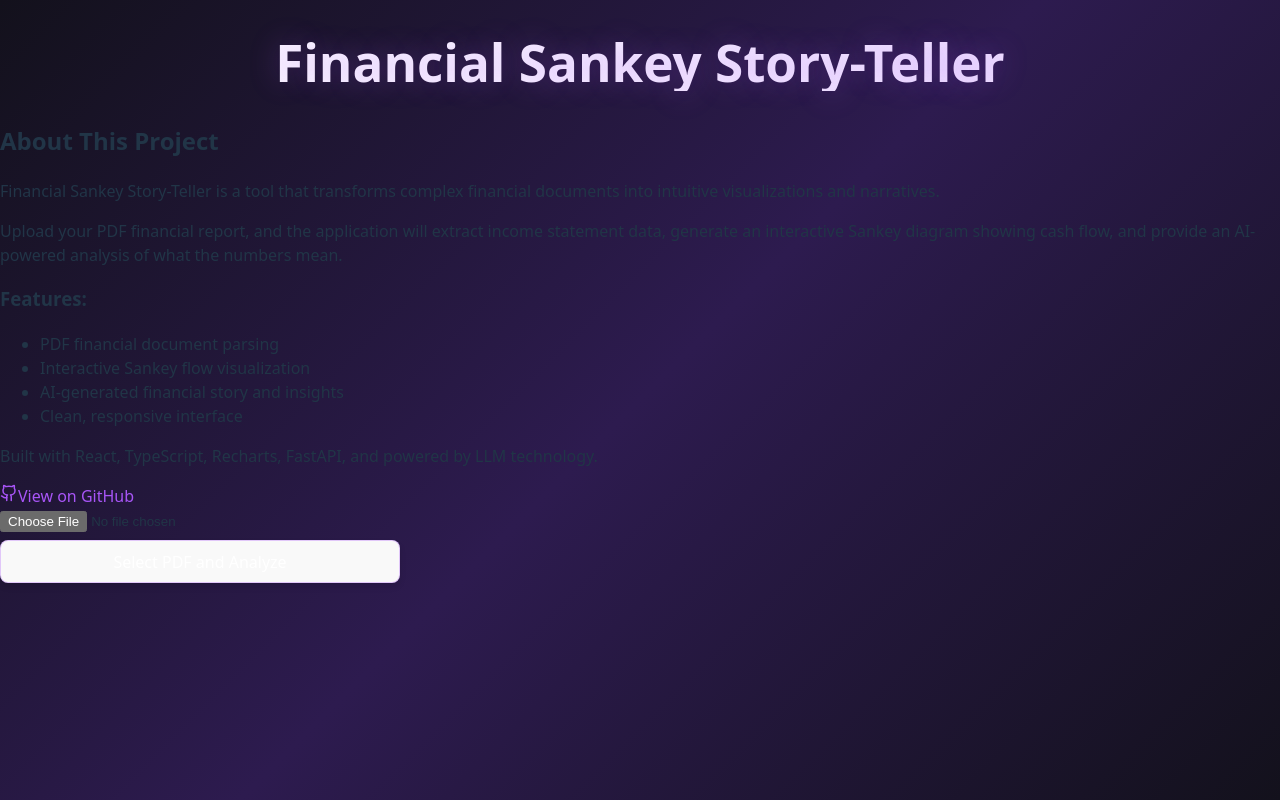
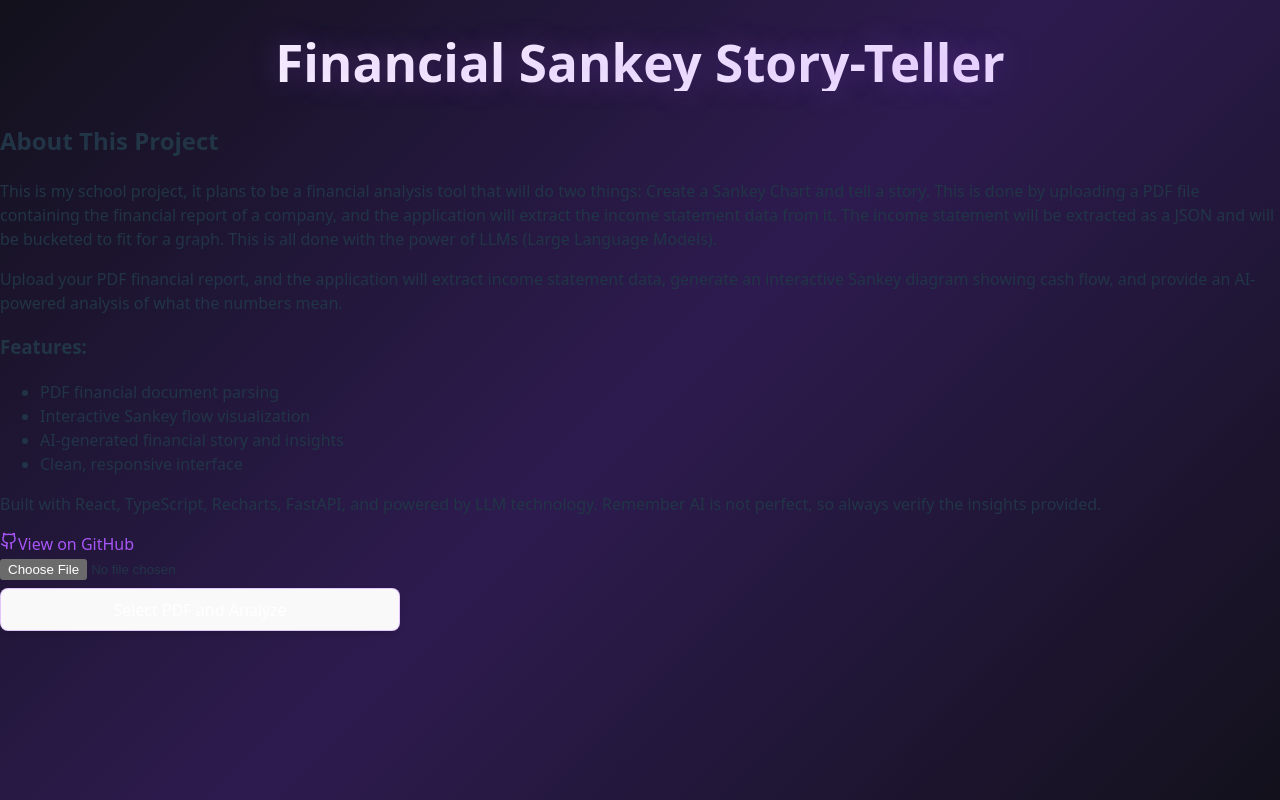
Before and after one commit to Ethan-pyjs/FSankeyLLMTL, a React (Vite) app in the folder Financial-Sankey-StoryTeller/: page / in a window 1280 px wide. Built offline with nearby package versions, Linux system fonts and the light colour scheme; the HTML template or start-up script is replaced by a standard one.

Commit message:
added more to my description

```diff
--- a/Financial-Sankey-StoryTeller/src/components/ProjectDescription.tsx
+++ b/Financial-Sankey-StoryTeller/src/components/ProjectDescription.tsx
@@ -7,8 +7,9 @@ export default function ProjectDescription() {
 
       <div className="prose prose-sm text-gray-300 mb-6">
         <p className="mb-3">
-          Financial Sankey Story-Teller is a tool that transforms complex financial documents into
-          intuitive visualizations and narratives.
+          This is my school project, it plans to be a financial analysis tool that will do two things: Create a Sankey Chart and tell a story.
+          This is done by uploading a PDF file containing the financial report of a company, and the application will extract the income statement data from it.
+          The income statement will be extracted as a JSON and will be bucketed to fit for a graph. This is all done with the power of LLMs (Large Language Models).
         </p>
 
         <p className="mb-3">
@@ -26,7 +27,7 @@ export default function ProjectDescription() {
         </ul>
 
         <p className="text-sm text-gray-400 italic">
-          Built with React, TypeScript, Recharts, FastAPI, and powered by LLM technology.
+        Built with React, TypeScript, Recharts, FastAPI, and powered by LLM technology. Remember AI is not perfect, so always verify the insights provided.
         </p>
       </div>
 
```
